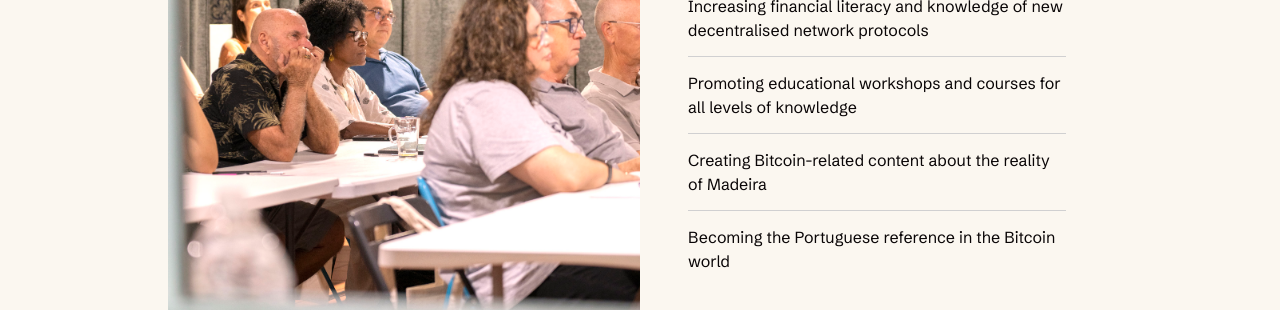
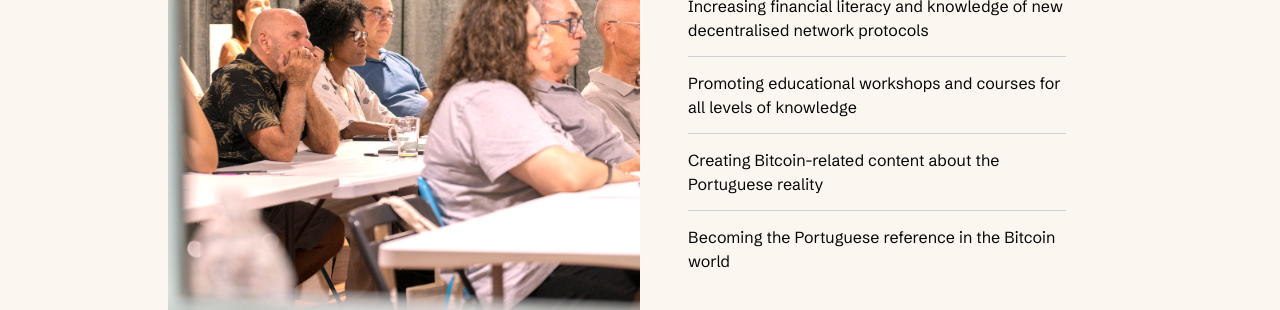
Before and after one commit to freemadeira/website, a Next.js app: page /about in a window 1280 px wide. Shown: the part 2440-2750 px from the top of the page. Built offline with nearby package versions, Linux system fonts and the light colour scheme.

Commit message:
Change copy

```diff
--- a/src/components/about/EducationGoals.tsx
+++ b/src/components/about/EducationGoals.tsx
@@ -7,7 +7,7 @@ import { Button, ColourSection, Container, Flex, Heading } from '../ui/atoms';
 const sentences = [
   'Increasing financial literacy and knowledge of new decentralised network protocols',
   'Promoting educational workshops and courses for all levels of knowledge',
-  'Creating Bitcoin-related content about the reality of Madeira',
+  'Creating Bitcoin-related content about the Portuguese reality',
   'Becoming the Portuguese reference in the Bitcoin world',
 ];
 
```
